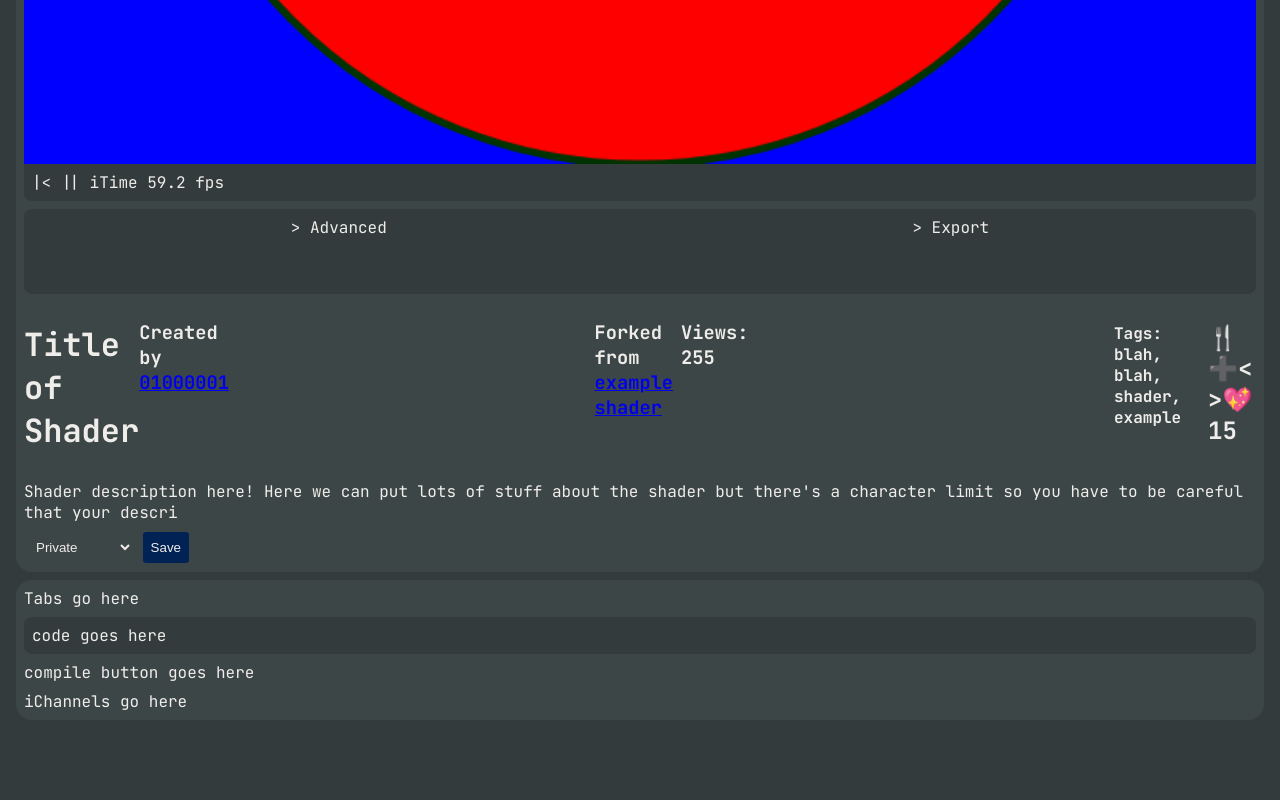
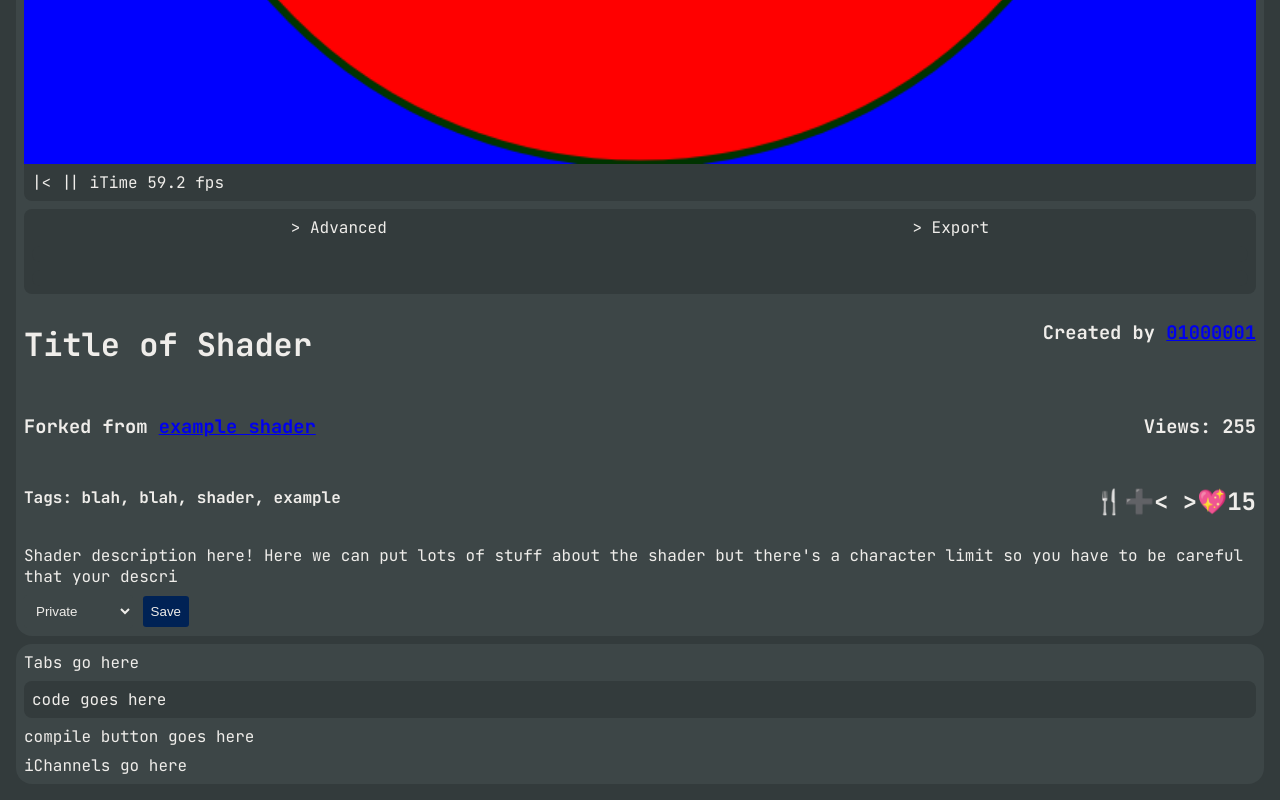
Before and after one commit to ahs3n/ShaderTool, a plain HTML site: page index.html in a window 1280 px wide. Shown: the part 883-1683 px from the top of the page. Before the commit the page ends 1619 px from the top, so only its background shows below. Drawn offline with Linux system fonts and the light colour scheme.

Commit message:
flexbox line breaks are cursed

```diff
--- a/index.html
+++ b/index.html
@@ -77,10 +77,12 @@
         <div id="shaderInfo">
           <h1>Title of Shader</h1>
           <h3>Created by <a href="https://shadertoy.com/user/01000001/">01000001</a></h3>
-          <div class="flexBreak"></div>
+        </div>
+        <div id="shaderInfo">
           <h3>Forked from <a href="https://example.com">example shader</a></h3>
           <h3>Views: 255</h3>
-          <div class="flexBreak"></div>
+        </div>
+        <div id="shaderInfo">
           <h4>Tags: blah, blah, shader, example</h4>
           <h2>🍴➕&lt; &gt;💖15</h2>
         </div>
--- a/style.css
+++ b/style.css
@@ -126,7 +126,3 @@ p {
     justify-content: space-between;
     flex-direction: row;
 }
-
-.flexBreak {
-    flex-basis: 100%;
-}
```
